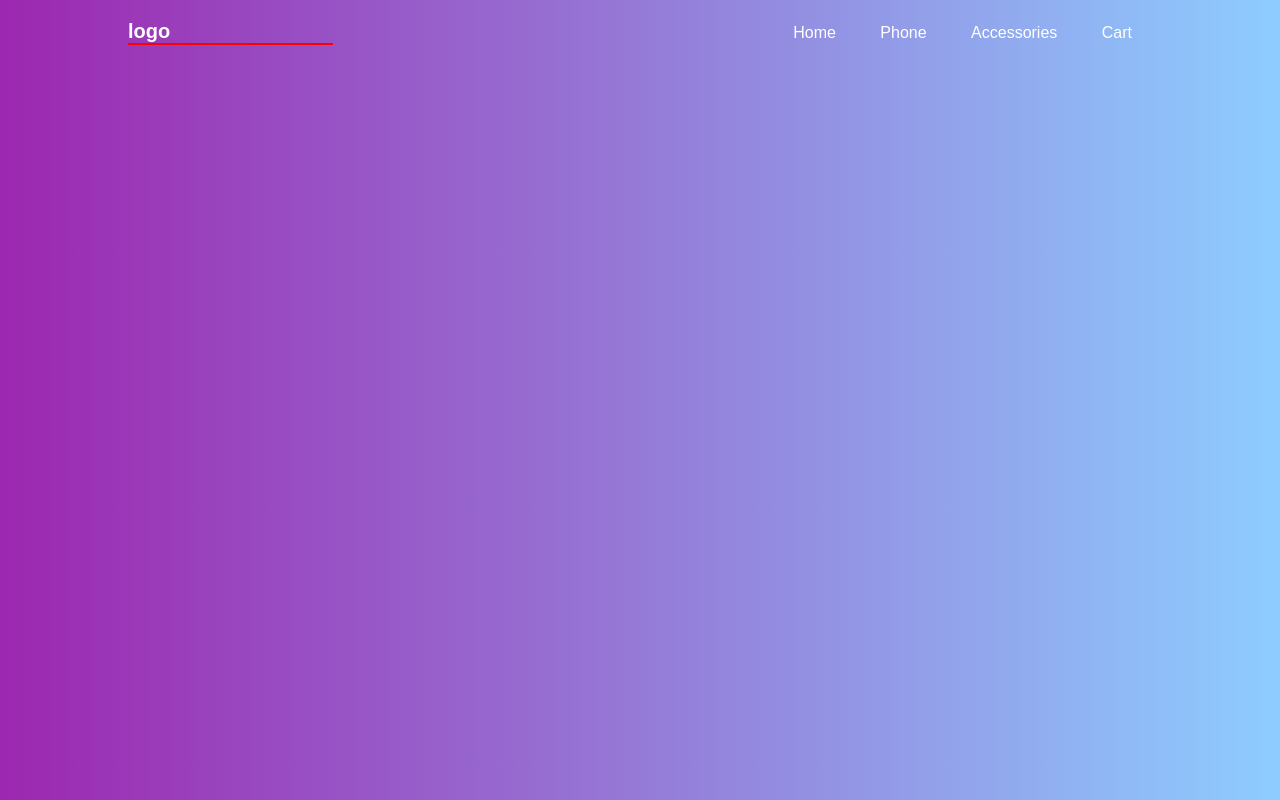
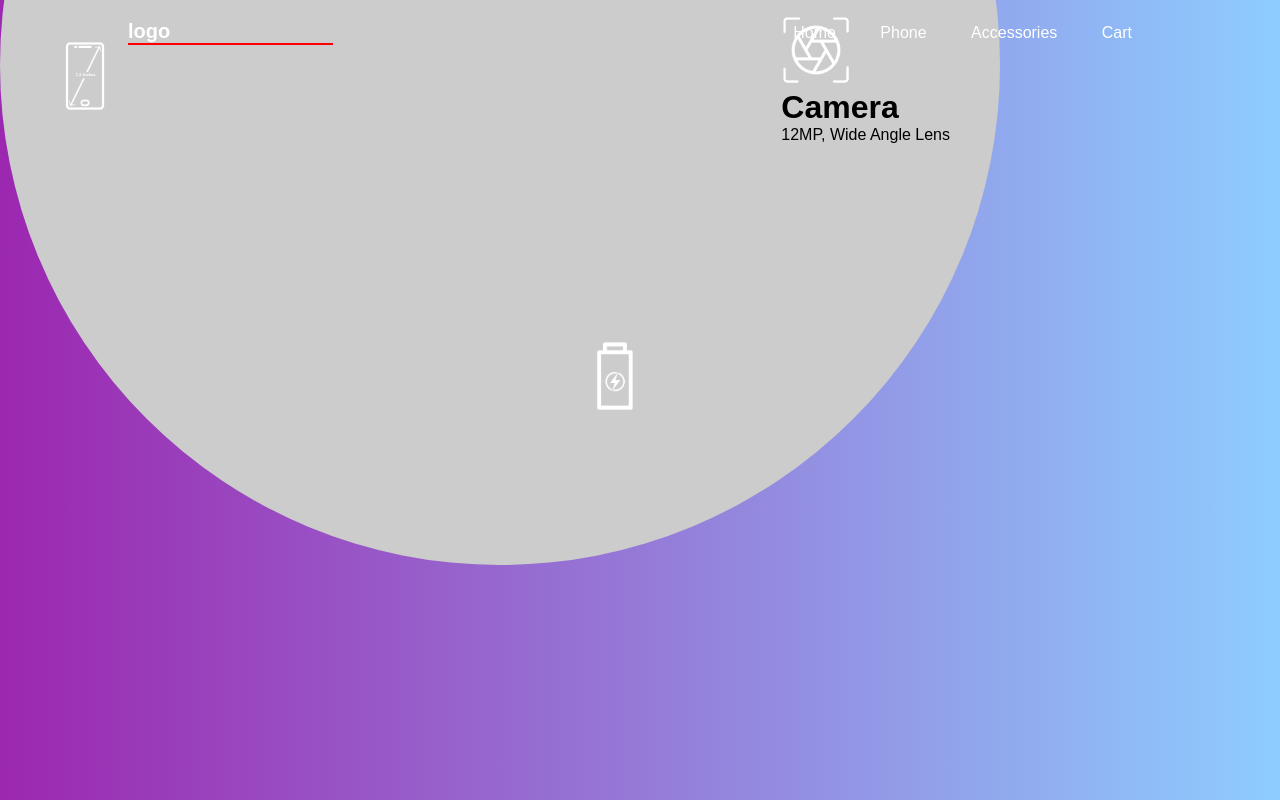
Before and after one commit to sseungjae/Make-Website, a plain HTML site: page index.html in a window 1280 px wide. Drawn offline with Linux system fonts and the light colour scheme.

Commit message:
web design
basic form

```diff
--- a/index.html
+++ b/index.html
@@ -10,8 +10,7 @@
     <div class="main">
         <nav>
             <div class="logo">
-                logo
-                <!-- <img src=""> -->
+                logo<!-- <img src=""> -->
             </div>
             <div class="nav-links">
                 <ul>
@@ -22,6 +21,28 @@
                 </ul>
             </div>
         </nav>
+
+        <div class="information">
+            <div id=circle>
+                <div class="feature one">
+                    <img src="images/camera.png">
+                    <div>
+                        <h1>Camera</h1>
+                        <p>12MP, Wide Angle Lens</p>
+                    </div>
+                </div>
+                <div class="feature two">
+                    <img src="images/processor.png">
+                </div>
+                <div class="feature three">
+                    <img src="images/display.png">
+                </div>
+                <div class="feature four">
+                    <img src="images/battery.png">
+                </div>
+
+            </div>
+        </div>
     </div>
 
 </body>
--- a/style.css
+++ b/style.css
@@ -49,3 +49,49 @@ nav {
   color: #fff;
   text-decoration: none;
 }
+
+.information {
+  width: 1000px;
+  height: 1000px;
+  top: 50%;
+  left: -10%;
+  transform: translateY(-50%);
+}
+
+#circle {
+  position: absolute;
+  width: 1000px;
+  height: 1000px;
+  top: 0;
+  left: 0;
+  border-radius: 50%;
+  background: #ccc;
+}
+
+.feature img {
+  width: 70px;
+}
+
+.feature {
+  position: absolute;
+}
+
+.one {
+  top: 450px;
+  right: 50px;
+}
+
+.two {
+  top: 150px;
+  left: 350px;
+}
+
+.three {
+  bottom: 450px;
+  left: 50px;
+}
+
+.four {
+  bottom: 150px;
+  right: 350px;
+}
```
